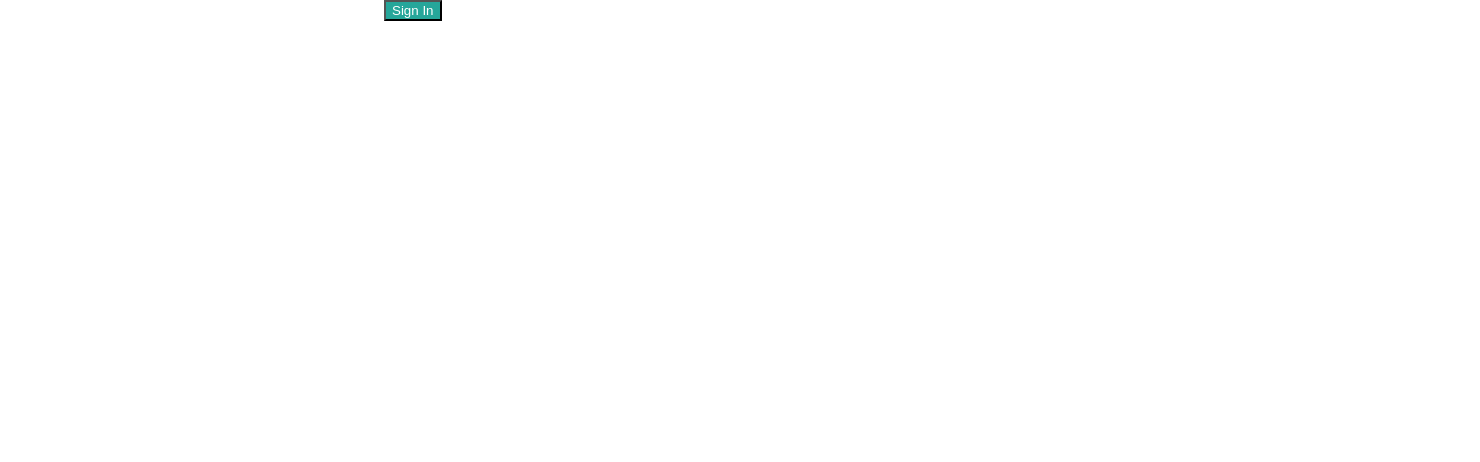
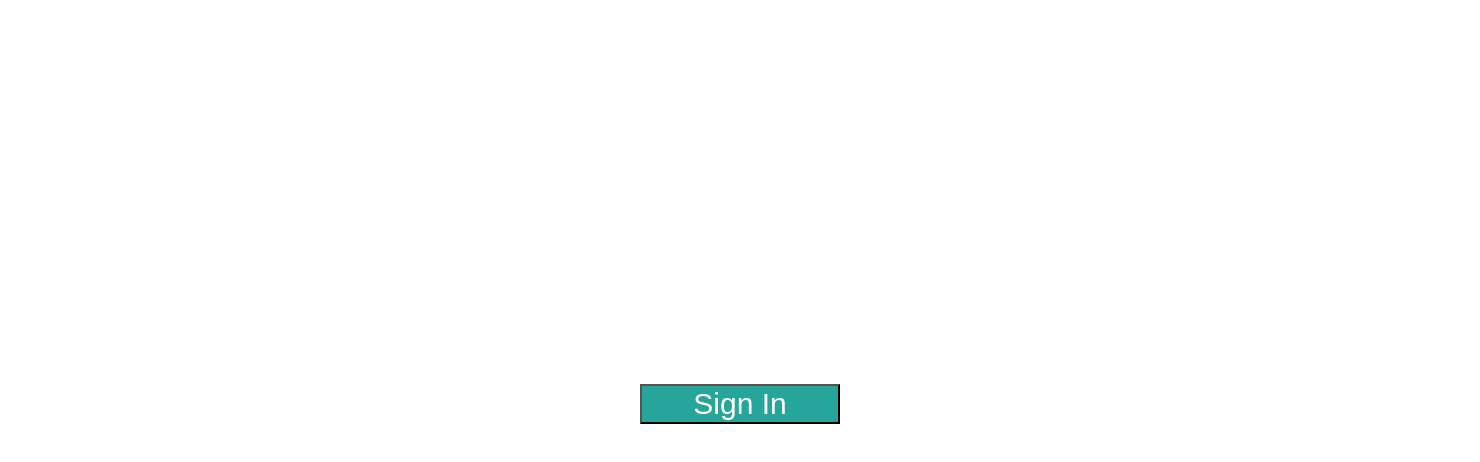
Before and after one commit to ReemSN/loginShadow, a plain HTML site: page index.html in a window 1280 px wide. Shown: the whole page, 1480 px wide, since content can reach past the window. Drawn offline with Linux system fonts and the light colour scheme.

Commit message:
done
done

```diff
--- a/css/style.css
+++ b/css/style.css
@@ -3,10 +3,12 @@ body{
 }
 .signIn{
     color:white;
+    font-size: 30px;
     background:#26a69a;
     text-align: center;
-    margin-left: 30%;
-    margin-right: 30%
+    margin: 30% 50%;
+    width: 200px;
+    height: 40px;
 }
 .shadow{
     width: 100%;
--- a/index.html
+++ b/index.html
@@ -1,8 +1,8 @@
 <html>
 <title></title>
 <head>
+    <link rel="stylesheet" href="https://use.fontawesome.com/releases/v5.3.1/css/all.css" integrity="sha384-mzrmE5qonljUremFsqc01SB46JvROS7bZs3IO2EmfFsd15uHvIt+Y8vEf7N7fWAU" crossorigin="anonymous">
     <link href="css/style.css" rel="stylesheet" type="text/css">
-    <link rel="stylesheet" href="https://use.fontawesome.com/releases/v5.3.1/css/all.css" integrity="sha384-mzrmE5qonljUremFsqc01SB46JvROS7bZs3IO2EmfFsd15uHvIt+Y8vEf7N7fWAU" crossorigin="anonymous">
 </head>
 <body>
 <input type="submit" class= "signIn" value="Sign In">
```
